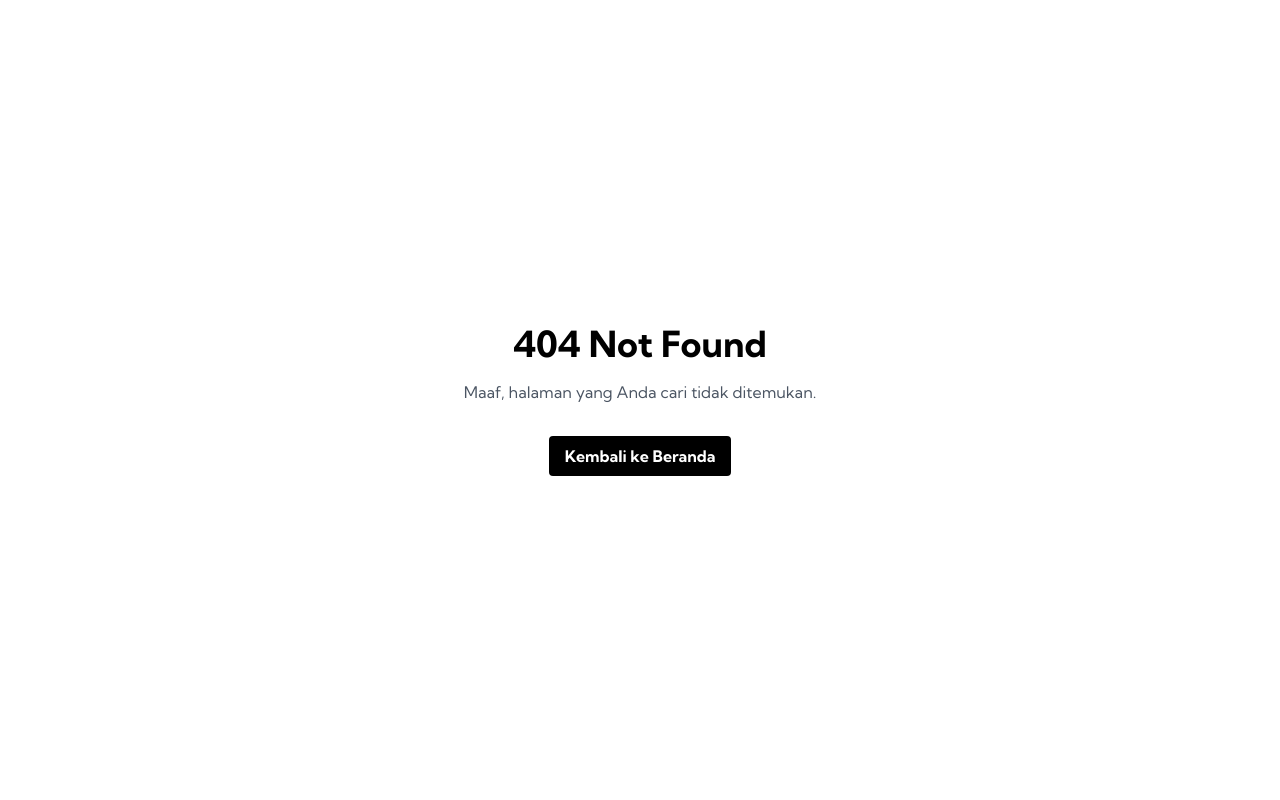
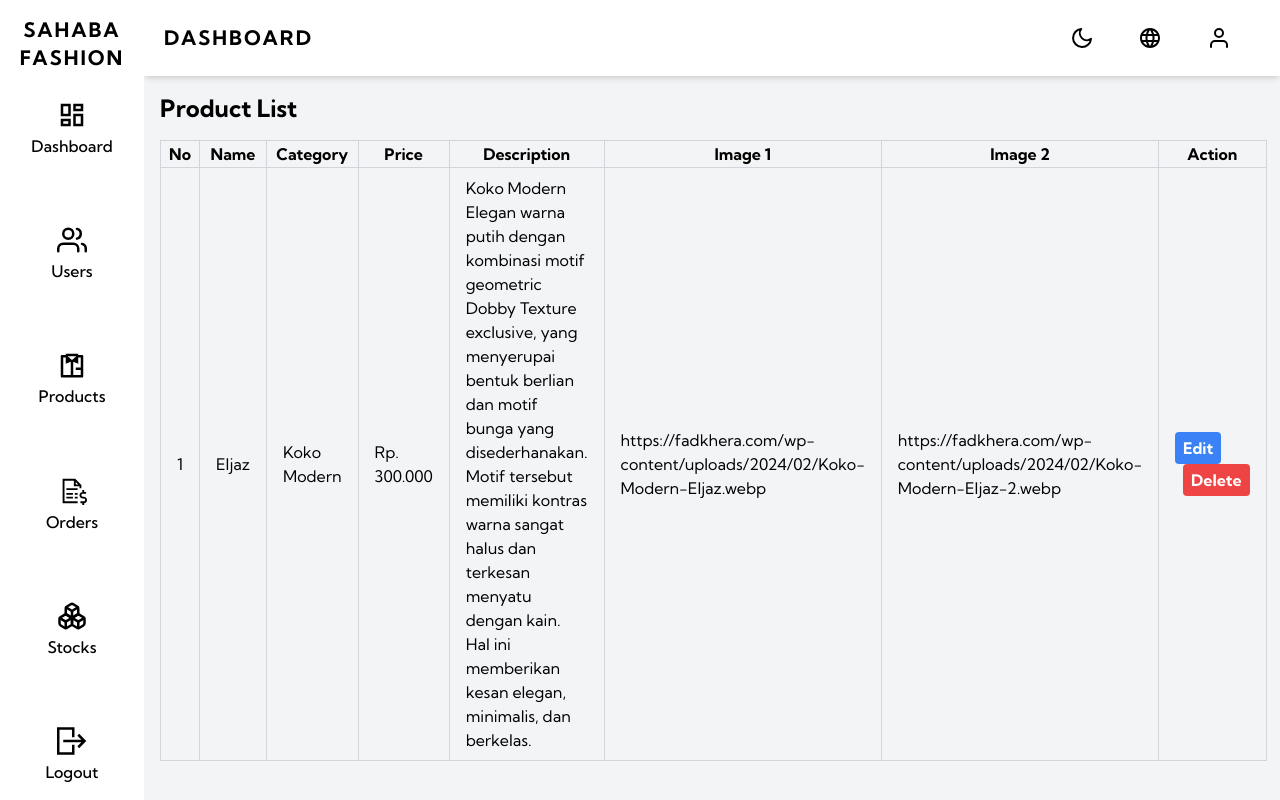
Before and after one commit to kangzBredz04/sahaba-fashion, a React (Vite) app in the folder client/: page /admin/product in a window 1280 px wide. Before the commit this address had no page. Built offline with nearby package versions, Linux system fonts and the light colour scheme.

Commit message:
feat(client): Refactor sidebar component, create navbar component, and implement admin content component

```diff
--- a/client/index.html
+++ b/client/index.html
@@ -4,7 +4,7 @@
     <meta charset="UTF-8" />
     <link rel="icon" type="image/svg+xml" href="/vite.svg" />
     <meta name="viewport" content="width=device-width, initial-scale=1.0" />
-    <title>Vite + React</title>
+    <title>SAHABA FASHION</title>
     <link rel="preconnect" href="https://fonts.googleapis.com" />
     <link rel="preconnect" href="https://fonts.gstatic.com" crossorigin />
     <link
--- /dev/null
+++ b/client/src/components/Navbar.jsx
@@ -0,0 +1,24 @@
+import { Link } from "react-router-dom";
+import { MdOutlineLanguage } from "react-icons/md";
+import { FiUser, FiMoon } from "react-icons/fi";
+export default function Navbar() {
+  return (
+    <nav className="sticky top-0 z-10 bg-white text-black py-6 px-5 shadow-md flex justify-between items-center">
+      <div className="flex items-center">
+        {/* <img src="/logo.png" alt="Logo" className="h-8 mr-4" /> */}
+        <h1 className="text-xl font-bold tracking-widest">DASHBOARD</h1>
+      </div>
+      <div className="flex justify-evenly space-x-4 w-1/5">
+        <Link to="/profile">
+          <FiMoon className="text-2xl" />
+        </Link>
+        <Link to="/profile">
+          <MdOutlineLanguage className="text-2xl" />
+        </Link>
+        <Link to="/profile">
+          <FiUser className="text-2xl" />
+        </Link>
+      </div>
+    </nav>
+  );
+}
--- a/client/src/components/SideBar.jsx
+++ b/client/src/components/SideBar.jsx
@@ -7,7 +7,7 @@ import { RiShirtLine } from "react-icons/ri";
 
 export default function SideBar() {
   return (
-    <div className="font-KumbhSans border flex flex-col gap-7 shadow-xl h-screen w-36 py-4 px-4">
+    <div className="font-KumbhSans text-black bg-white  flex flex-col gap-7 shadow-xl h-screen w-36 py-4 px-4">
       <div className=" text-center">
         <h1 className="text-xl font-bold tracking-widest">SAHABA</h1>
         <h1 className="text-xl font-bold tracking-widest">FASHION</h1>
--- a/client/src/pages/Admin.jsx
+++ b/client/src/pages/Admin.jsx
@@ -1,36 +1,20 @@
+import { Outlet } from "react-router-dom";
 import SideBar from "../components/SideBar";
+import Navbar from "../components/Navbar";
+import Footer from "../components/Footer";
 
 export default function Admin() {
   return (
-    <div className="flex font-KumbhSans">
+    <div className="flex h-screen overflow-hidden font-KumbhSans">
+      {/* Sidebar */}
       <SideBar />
-      <div className="flex-1 p-4">
-        <h1 className="text-2xl font-bold mb-4">Admin Dashboard</h1>
-        <table className="w-full border-collapse border border-gray-300">
-          <thead>
-            <tr>
-              <th className="border border-gray-300 px-4 py-2">ID</th>
-              <th className="border border-gray-300 px-4 py-2">Name</th>
-              <th className="border border-gray-300 px-4 py-2">Action</th>
-            </tr>
-          </thead>
-          <tbody>
-            {/* Data produk */}
-            <tr>
-              <td className="border border-gray-300 px-4 py-2">1</td>
-              <td className="border border-gray-300 px-4 py-2">Product 1</td>
-              <td className="border border-gray-300 px-4 py-2">
-                <button className="bg-blue-500 hover:bg-blue-700 text-white font-bold py-2 px-4 rounded">
-                  Edit
-                </button>
-                <button className="bg-red-500 hover:bg-red-700 text-white font-bold py-2 px-4 rounded ml-2">
-                  Delete
-                </button>
-              </td>
-            </tr>
-            {/* Data produk lainnya */}
-          </tbody>
-        </table>
+      {/* Content */}
+      <div className="flex-1 overflow-y-auto">
+        {/* Navbar */}
+        <Navbar />
+        {/* Main Content */}
+        <Outlet />
+        <Footer />
       </div>
     </div>
   );
--- /dev/null
+++ b/client/src/pages/ProductAdmin.jsx
@@ -0,0 +1,53 @@
+export default function ProductAdmin() {
+  return (
+    <div className="p-4 bg-gray-100">
+      <h2 className="text-2xl font-bold mb-4">Product List</h2>
+      {/* Table for CRUD Data */}
+      <table className="w-full border-collapse border border-gray-300">
+        <thead>
+          <tr>
+            <th className="border border-gray-300">No</th>
+            <th className="border border-gray-300 ">Name</th>
+            <th className="border border-gray-300 ">Category</th>
+            <th className="border border-gray-300 ">Price</th>
+            <th className="border border-gray-300 ">Description</th>
+            <th className="border border-gray-300 ">Image 1</th>
+            <th className="border border-gray-300 ">Image 2</th>
+            <th className="border border-gray-300 ">Action</th>
+          </tr>
+        </thead>
+        <tbody>
+          {/* Data rows */}
+          <tr>
+            <td className="border border-gray-300 px-4 py-2">1</td>
+            <td className="border border-gray-300 px-4 py-2">Eljaz</td>
+            <td className="border border-gray-300 px-4 py-2">Koko Modern</td>
+            <td className="border border-gray-300 px-4 py-2">Rp. 300.000</td>
+            <td className="border border-gray-300 px-4 py-2">
+              Koko Modern Elegan warna putih dengan kombinasi motif geometric
+              Dobby Texture exclusive, yang menyerupai bentuk berlian dan motif
+              bunga yang disederhanakan. Motif tersebut memiliki kontras warna
+              sangat halus dan terkesan menyatu dengan kain. Hal ini memberikan
+              kesan elegan, minimalis, dan berkelas.
+            </td>
+            <td className="border border-gray-300 px-4 py-2">
+              https://fadkhera.com/wp-content/uploads/2024/02/Koko-Modern-Eljaz.webp
+            </td>
+            <td className="border border-gray-300 px-4 py-2">
+              https://fadkhera.com/wp-content/uploads/2024/02/Koko-Modern-Eljaz-2.webp
+            </td>
+            <td className="border border-gray-300 px-4 py-2">
+              <button className="bg-blue-500 hover:bg-blue-700 text-white font-bold py-1 px-2 rounded">
+                Edit
+              </button>
+              <button className="bg-red-500 hover:bg-red-700 text-white font-bold py-1 px-2 rounded ml-2">
+                Delete
+              </button>
+            </td>
+          </tr>
+          {/* More data rows */}
+        </tbody>
+      </table>
+    </div>
+  );
+}
```
Also changed, not shown: client/src/main.jsx (+7 -0 lines).
